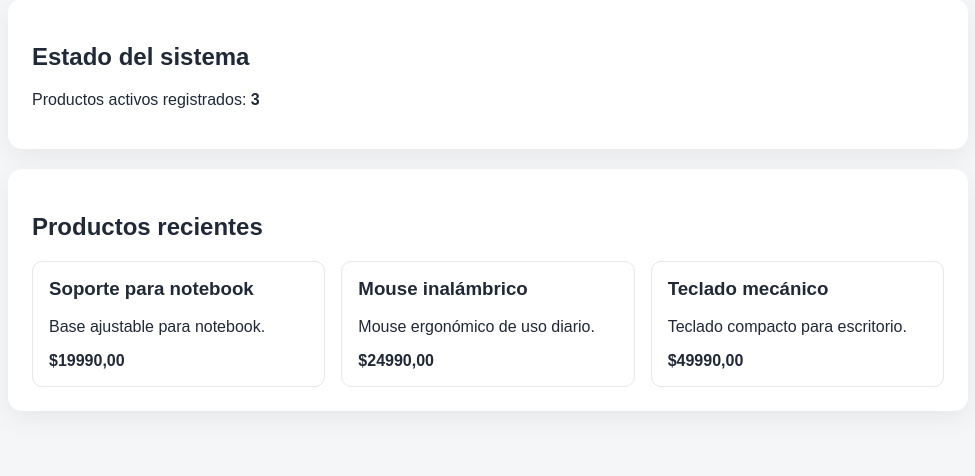
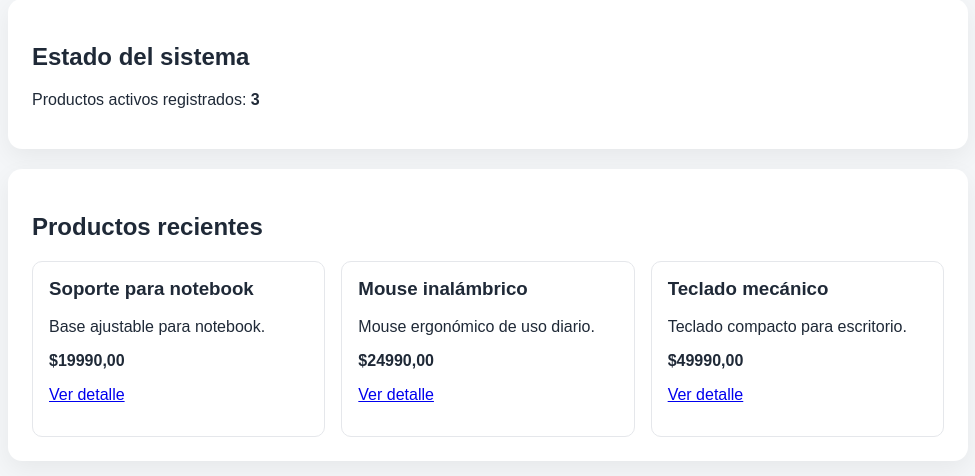
Before and after one commit to jhordanbtw/proyecto-django-desarrollo-seguro, a Django app: page / in a window 1280 px wide. Shown: the part 175-651 px from the top of the page, without its empty margins (152-1127 px from the left). Run offline with Django 5.2, Linux system fonts and the light colour scheme; data comes from the database, SQL or seed files in the repository.

Commit message:
Agrega vista de detalle de productos

```diff
--- a/productos/templates/productos/inicio.html
+++ b/productos/templates/productos/inicio.html
@@ -9,6 +9,7 @@
 </head>
 <body>
     <main class="contenedor">
+
         <section class="hero">
             <p class="etiqueta">Proyecto Django</p>
             <h1>Gestión de Productos</h1>
@@ -17,25 +18,45 @@
 
         <section class="tarjeta resumen">
             <h2>Estado del sistema</h2>
-            <p>Productos activos registrados: <strong>{{ cantidad_productos }}</strong></p>
+            <p>
+                Productos activos registrados:
+                <strong>{{ cantidad_productos }}</strong>
+            </p>
         </section>
 
         <section class="tarjeta">
             <h2>Productos recientes</h2>
+
             {% if productos_recientes %}
                 <div class="productos">
+
                     {% for producto in productos_recientes %}
                         <article class="producto">
+
                             <h3>{{ producto.nombre }}</h3>
-                            <p>{{ producto.descripcion|default:"Sin descripción" }}</p>
+
+                            <p>
+                                {{ producto.descripcion|default:"Sin descripción" }}
+                            </p>
+
                             <span>${{ producto.precio }}</span>
+
+                            <p>
+                                <a href="{% url 'productos:detalle' producto.id %}">
+                                    Ver detalle
+                                </a>
+                            </p>
+
                         </article>
                     {% endfor %}
+
                 </div>
             {% else %}
                 <p>No hay productos cargados todavía.</p>
             {% endif %}
+
         </section>
+
     </main>
 </body>
 </html>
--- a/productos/urls.py
+++ b/productos/urls.py
@@ -5,4 +5,5 @@ app_name = 'productos'
 
 urlpatterns = [
     path('', views.inicio, name='inicio'),
+    path('productos/<int:producto_id>/', views.detalle_producto, name='detalle'),
 ]
--- a/productos/views.py
+++ b/productos/views.py
@@ -1,11 +1,27 @@
-from django.shortcuts import render
+from django.shortcuts import get_object_or_404, render
 from .models import Producto
 
 
 def inicio(request):
     productos_activos = Producto.objects.filter(activo=True)
+
     contexto = {
         'cantidad_productos': productos_activos.count(),
         'productos_recientes': productos_activos.order_by('-creado_en')[:3],
     }
+
     return render(request, 'productos/inicio.html', contexto)
+
+
+def detalle_producto(request, producto_id):
+    producto = get_object_or_404(
+        Producto,
+        id=producto_id,
+        activo=True
+    )
+
+    contexto = {
+        'producto': producto,
+    }
+
+    return render(request, 'productos/detalle.html', contexto)
```
Also changed, not shown: productos/templates/productos/detalle.html (added).
